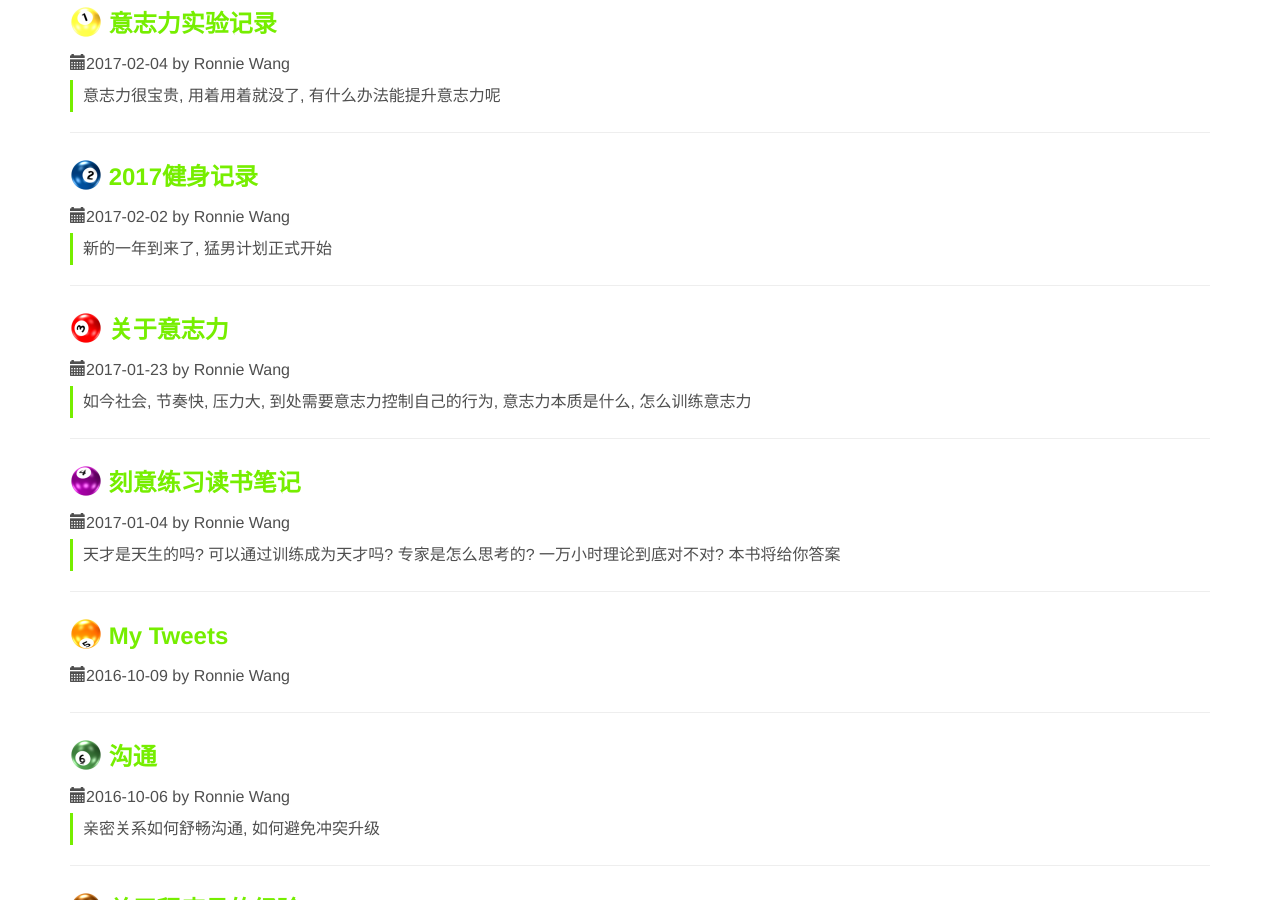
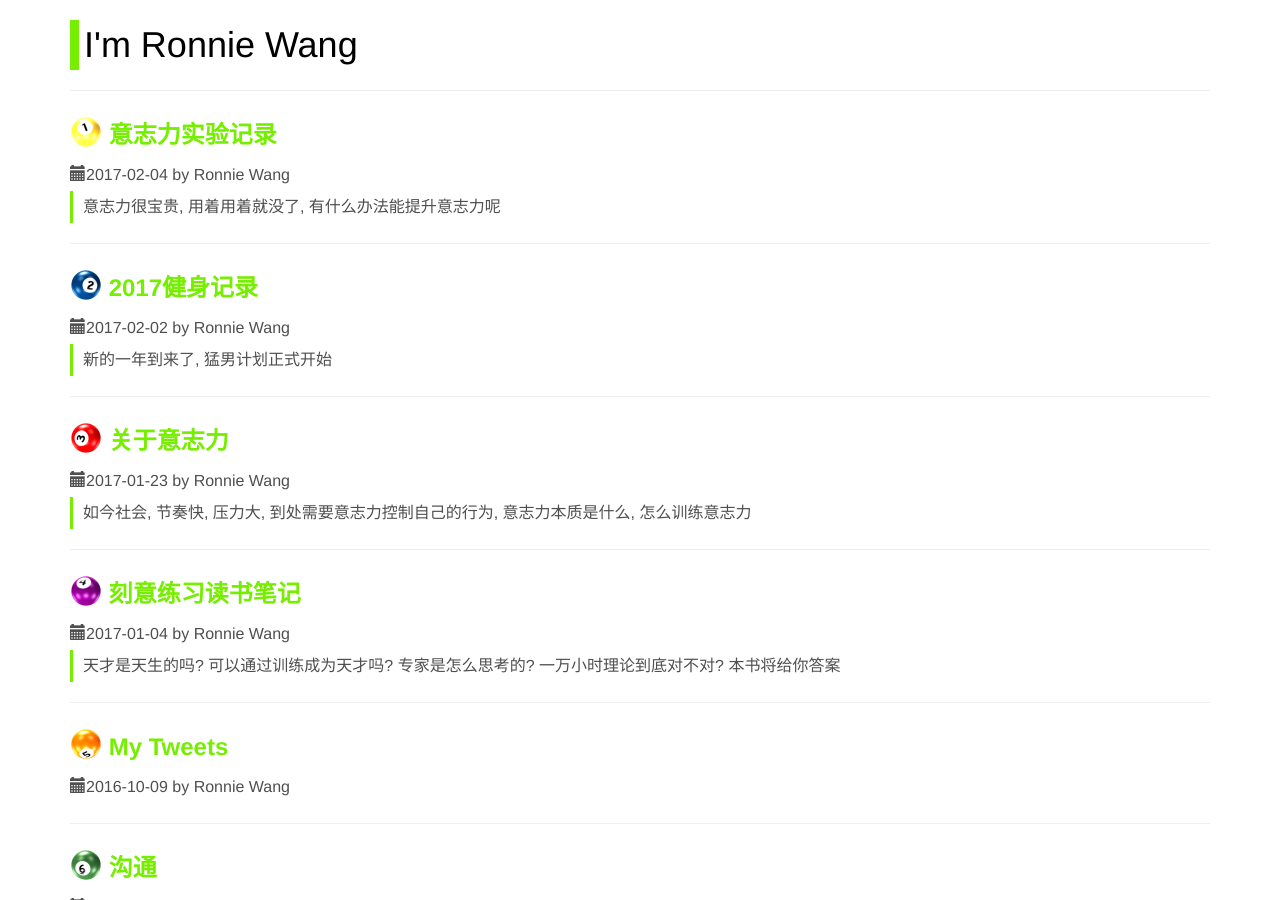
Before and after one commit to ronniewang/ronniewang.github.io, a Jekyll site: the page built from index.html, in a window 1280 px wide and 900 px high. Built offline with Jekyll 4.4.1, drawn with Linux system fonts in a browser that asks for light colours.

Commit message:
update files

```diff
--- a/_layouts/default.html
+++ b/_layouts/default.html
@@ -83,11 +83,11 @@
 <body class="container">
 <div id="content" class="content">
 
-    <!--<h1>{{ page.title }}</h1>-->
-    <!--<div id="date">-->
-        <!--<p><span class="glyphicon glyphicon-calendar"></span> {{ page.date | date:"%Y年 %m月 %d日" }} Ronnie Wang</p>-->
-    <!--</div>-->
-    <!--<hr/>-->
+    <h1>{{ page.title }}</h1>
+    <div id="date">
+        <p><span class="glyphicon glyphicon-calendar"></span> {{ page.date | date:"%Y年 %m月 %d日" }} Ronnie Wang</p>
+    </div>
+    <hr/>
 
     {{ content }}
 </div>
```
